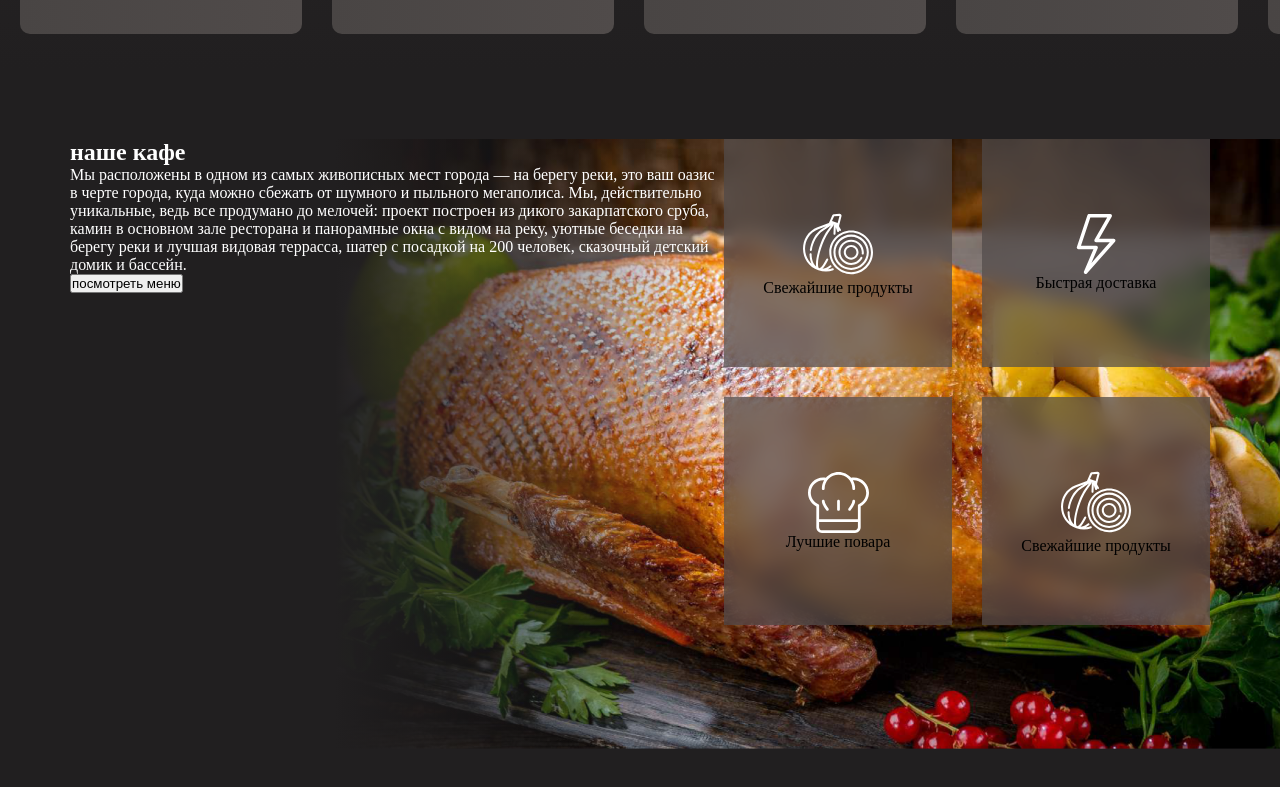
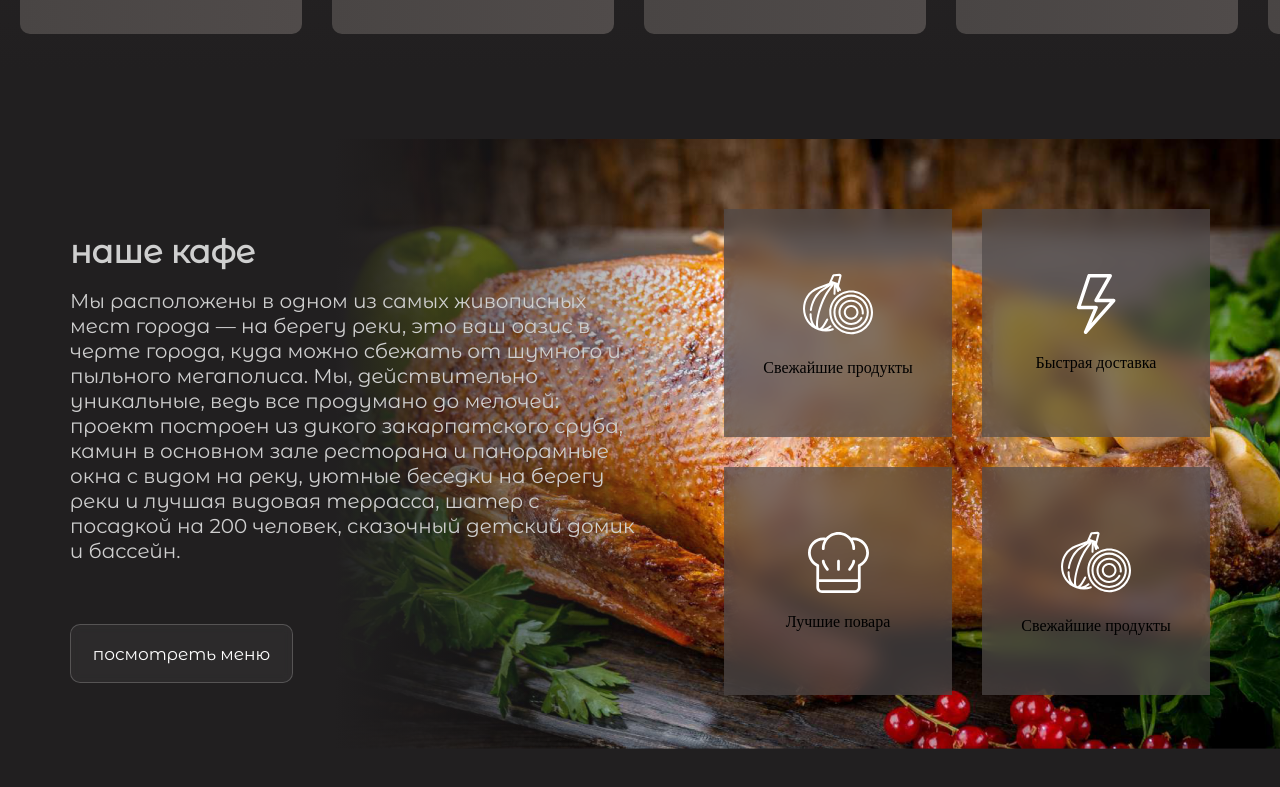
Before and after one commit to KovbenyaAlexander/shop, a React app: page /#/ in a window 1280 px wide. Shown: the part 2129-2916 px from the top of the page. Built offline with nearby package versions, Linux system fonts and the light colour scheme.

Commit message:
add styles for about section

```diff
--- a/src/components/About/About.tsx
+++ b/src/components/About/About.tsx
@@ -11,7 +11,7 @@ const About = (): JSX.Element => {
     <section className="about">
 
       <div className="wrapper">
-
+        <div className="about__container">
           <div className="about-text">
             <h2>наше кафе</h2>
             <p>
@@ -23,7 +23,7 @@ const About = (): JSX.Element => {
               шатер с посадкой на 200 человек, сказочный детский домик и бассейн.
             </p>
 
-          <button type="button"> посмотреть меню</button>
+            <button className="about__btn" type="button"> посмотреть меню</button>
           </div>
 
           <div className="about-cards">
@@ -46,6 +46,7 @@ const About = (): JSX.Element => {
 
           </div>
 
+        </div>
         <div className="about__shadow" />
       </div>
 
--- a/src/components/About/style.scss
+++ b/src/components/About/style.scss
@@ -1,9 +1,56 @@
 
 .about{
+  width: 100%;
+  background: rgba(33, 31, 32, 1);
 
-  width: 100%;
-  // height: 610px;
-  background: rgba(33, 31, 32, 1);
+  &__container{
+    max-width: 1300px;
+    display: flex;
+    justify-content: space-between;
+    margin: 0 auto;
+
+    .about-text{
+      color: #CFCFCF;
+      z-index: 1;
+      width: 50%;
+      font-weight: 400;
+      font-size: 20px;
+      line-height: 25px;
+      font-family: 'Montserrat Alternates', sans-serif;
+
+      h2{
+        font-size: 32px;
+        margin: 100px 0px 25px 0px
+      }
+    }
+
+    .about-cards{
+      display: grid;
+      grid-template-columns: 228px 228px;
+      grid-template-rows: 228px 228px;
+      grid-gap: 30px;
+      padding-top: 70px;
+
+      &__card{
+        display: flex;
+        flex-direction: column;
+        justify-content: center;
+        align-items: center;
+        background: rgba(80, 75, 74, 0.7);
+        backdrop-filter: blur(10px);
+        p{
+          margin-top: 20px;
+        }
+      }
+
+      &__card:hover{
+        background: rgba(80, 75, 74, 0.9);
+        transition: all 0.3s ease-in-out;
+        cursor: pointer;
+        color: rgba(121, 178, 130, 1)
+      }
+    }
+  }
 
   .wrapper{
     background: url('../../../public/about-bg.png');
@@ -16,35 +63,6 @@
     justify-content: space-between;
     position: relative;
     padding: 70px;
-
-    .about-text{
-      // width: 50%;
-      // width: 388px;
-      // background: rgba(33, 31, 32, 1)
-      color: white;
-      z-index: 1;
-    }
-
-    .about-cards{
-      display: grid;
-      grid-template-columns: 228px 228px;
-      grid-template-rows: 228px 228px;
-      grid-gap: 30px;
-      &__card{
-        display: flex;
-        flex-direction: column;
-        justify-content: center;
-        align-items: center;
-        background: rgba(80, 75, 74, 0.7);
-        backdrop-filter: blur(10px);
-      }
-      &__card:hover{
-        background: rgba(80, 75, 74, 0.9);
-        transition: all 0.3s ease-in-out;
-        cursor: pointer;
-        color: rgba(121, 178, 130, 1)
-      }
-    }
   }
 
   &__shadow{
@@ -55,6 +73,26 @@
     background: linear-gradient(to right, rgba(33, 31, 32, 1), rgba(68, 64, 63, 0));
   }
 
+  &__btn{
+    width: 223px;
+    height: 59px;
+    background: rgba(255, 255, 255, 0.05);
+    border: 1px solid rgba(255, 255, 255, 0.2);
+    box-sizing: border-box;
+    backdrop-filter: blur(5px);
+    border-radius: 10px;
+    font-family: 'Montserrat Alternates', sans-serif;
+    color: #fff;
+    margin-top: 60px;
+    font-size: 17px;
+    cursor: pointer;
+    &:hover{
+      background: rgba(255, 255, 255, 0.1);
+      transition: all 0.3s ease-in-out;
+      color: rgba(121, 178, 130, 1)
+    }
+  }
+
 }
 
 // .about-svg{
```
Lines whose indentation alone changed are shown as unchanged.
